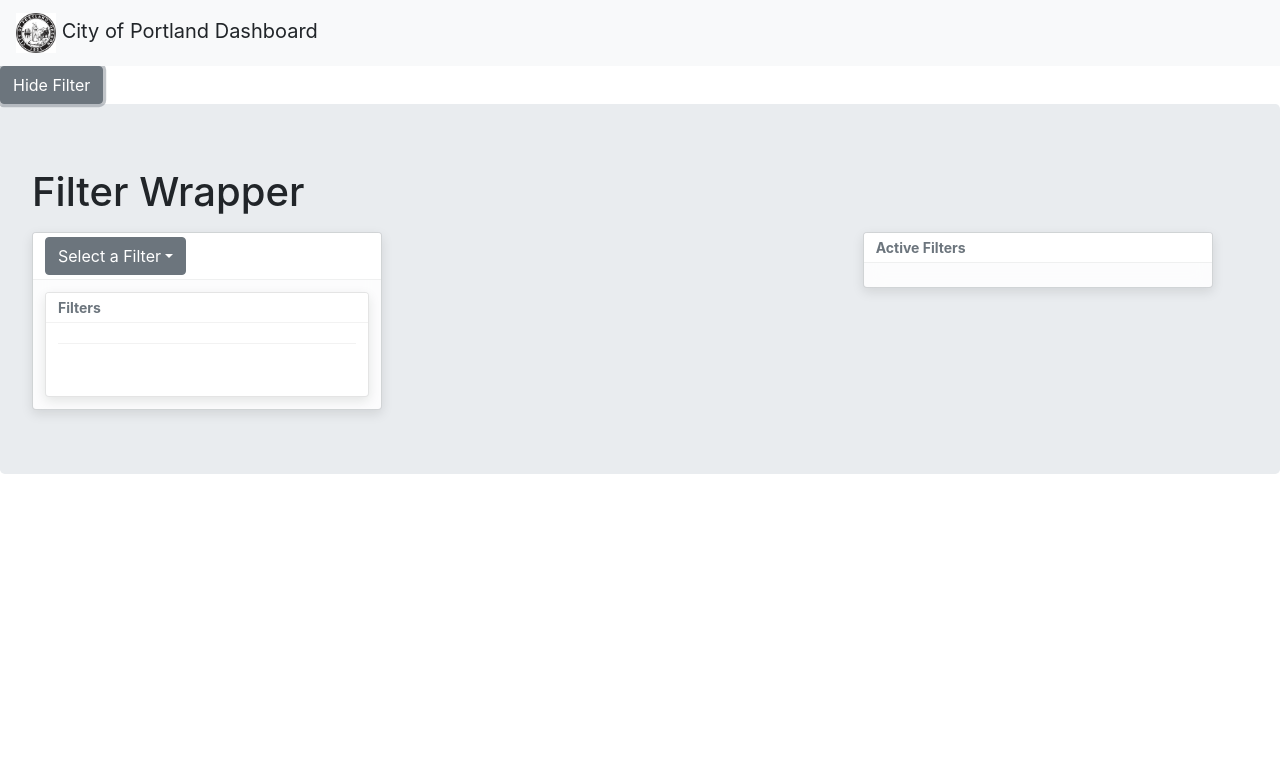
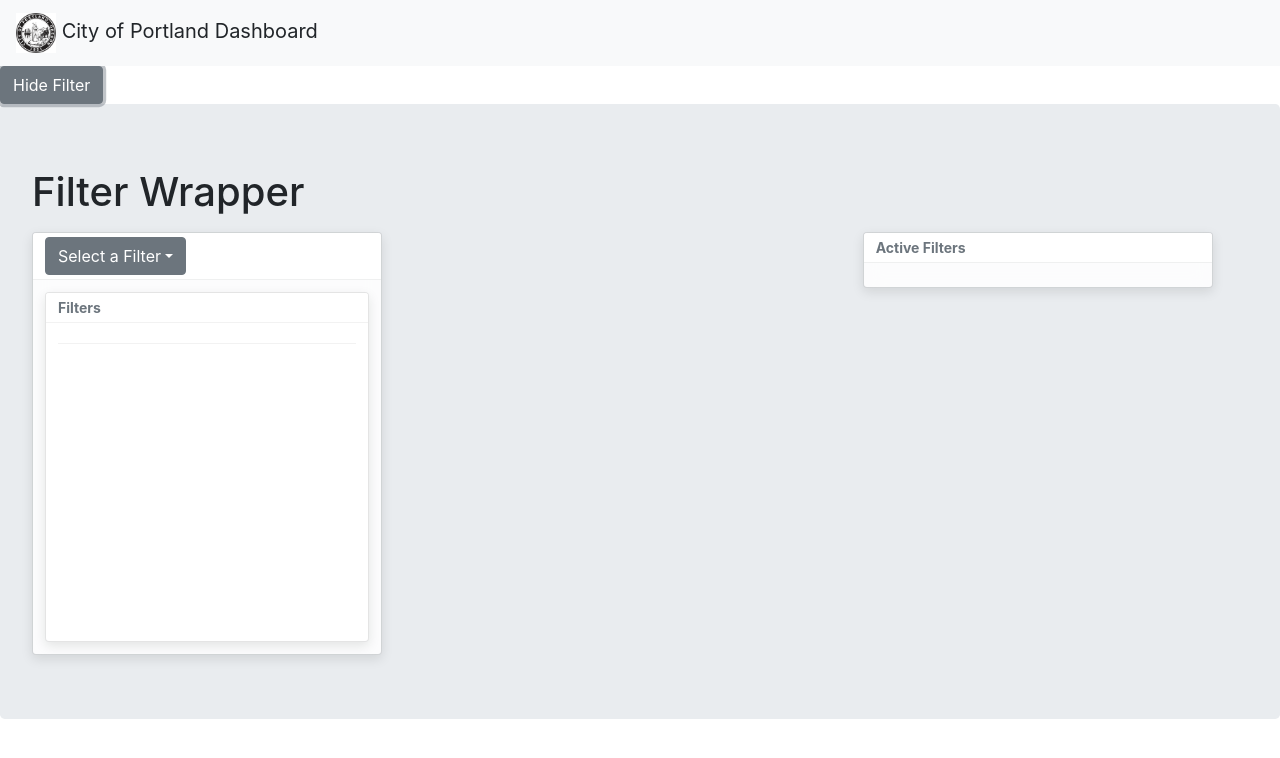
Before and after one commit to pdx-urban-dash/pdx-urban-dash, a React (Create React App) app: page / in a window 1280 px wide. Both pictures are taken after a click on the button "Filter results". Shown: the top 758 px of the page. Built offline with nearby package versions, Linux system fonts and the light colour scheme.

Commit message:
Fixed SearchGroup props bug

```diff
--- a/src/components/Filter/FilterSearchGroup/index.js
+++ b/src/components/Filter/FilterSearchGroup/index.js
@@ -14,7 +14,6 @@ export default class FilterSearchGroup extends React.Component {
     this.callback = props.callback;
 
     this.state = {
-      allCategories: this.categories,
       activeOptions: this.activeOptions,
     };
 
@@ -73,12 +72,12 @@ export default class FilterSearchGroup extends React.Component {
   render() {
     const { wrapperTitle } = this.props;
     const { title } = this.props;
-    const { allCategories } = this.state;
+    const { categories } = this.props;
     if (title === 'None') {
       return null;
     }
     return (
-      <Toast>
+      <Toast style={{ minHeight: '350px' }}>
         <ToastHeader>
           { wrapperTitle }
         </ToastHeader>
@@ -87,7 +86,7 @@ export default class FilterSearchGroup extends React.Component {
             { title }
           </ToastHeader>
           <ToastBody>
-            { allCategories.map(category => this.renderSearchOption(category)) }
+            { categories.map(category => this.renderSearchOption(category)) }
           </ToastBody>
         </ToastBody>
       </Toast>
--- a/src/components/Filter/FilterWrapper2/index.js
+++ b/src/components/Filter/FilterWrapper2/index.js
@@ -61,6 +61,7 @@ export default class FilterWrapper2 extends React.Component {
       shownCategory: category,
       categoryFilters: updatedCategoryFilters,
     });
+    console.log(updatedCategoryFilters);
   }
 
   addOrRemoveActiveFilter(title, category, selected) {
@@ -150,8 +151,6 @@ export default class FilterWrapper2 extends React.Component {
       categoryFiltersCopy.push(cat);
     });
 
-    console.log(shownCategory);
-    console.log(categoryFilters);
     activeFilters.forEach((filter) => {
       if (filter.title === shownCategory) {
         const { activeFilterCategories } = filter.activeFilters;
@@ -183,7 +182,7 @@ export default class FilterWrapper2 extends React.Component {
                     <FilterSearchGroup
                       wrapperTitle="Filters"
                       title={shownCategory}
-                      categories={categoryFiltersCopy}
+                      categories={categoryFilters}
                       activeOptions={activeOptions}
                       callback={this.addOrRemoveActiveFilter}
                     />
```
